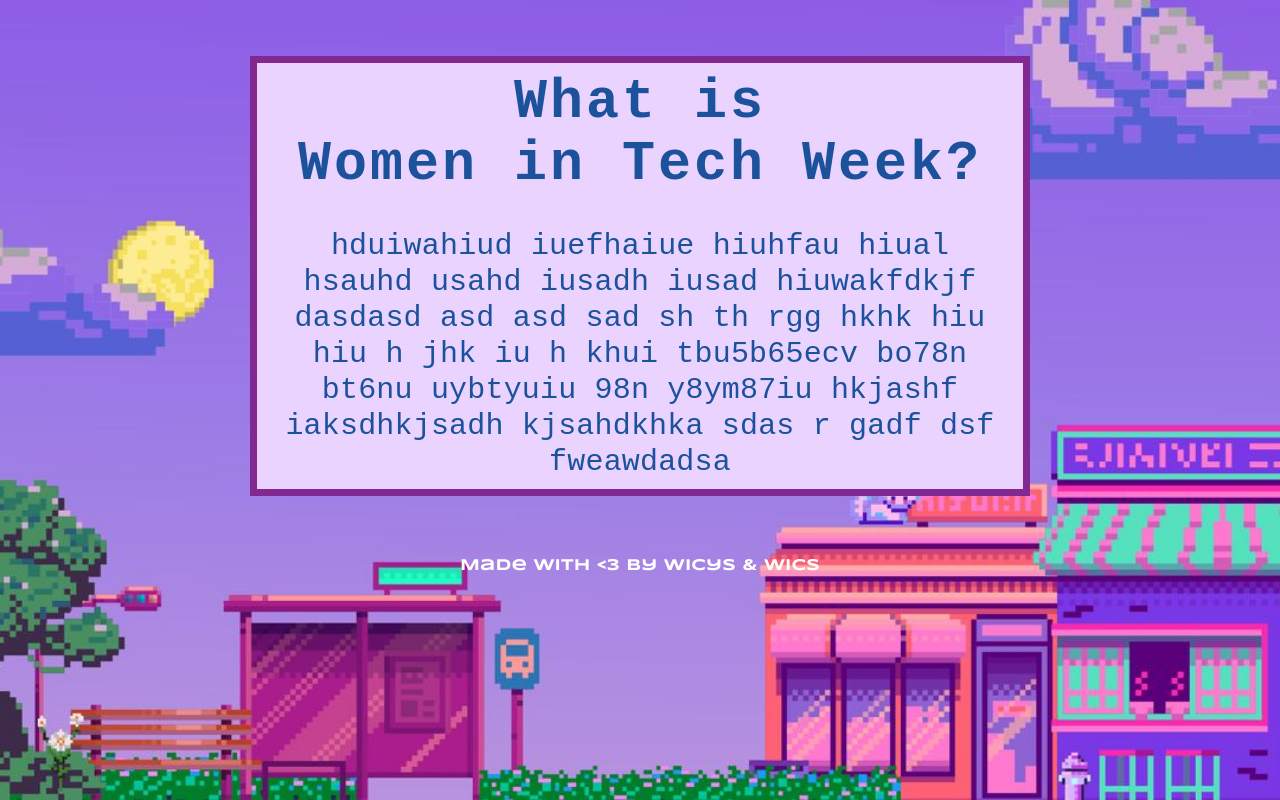
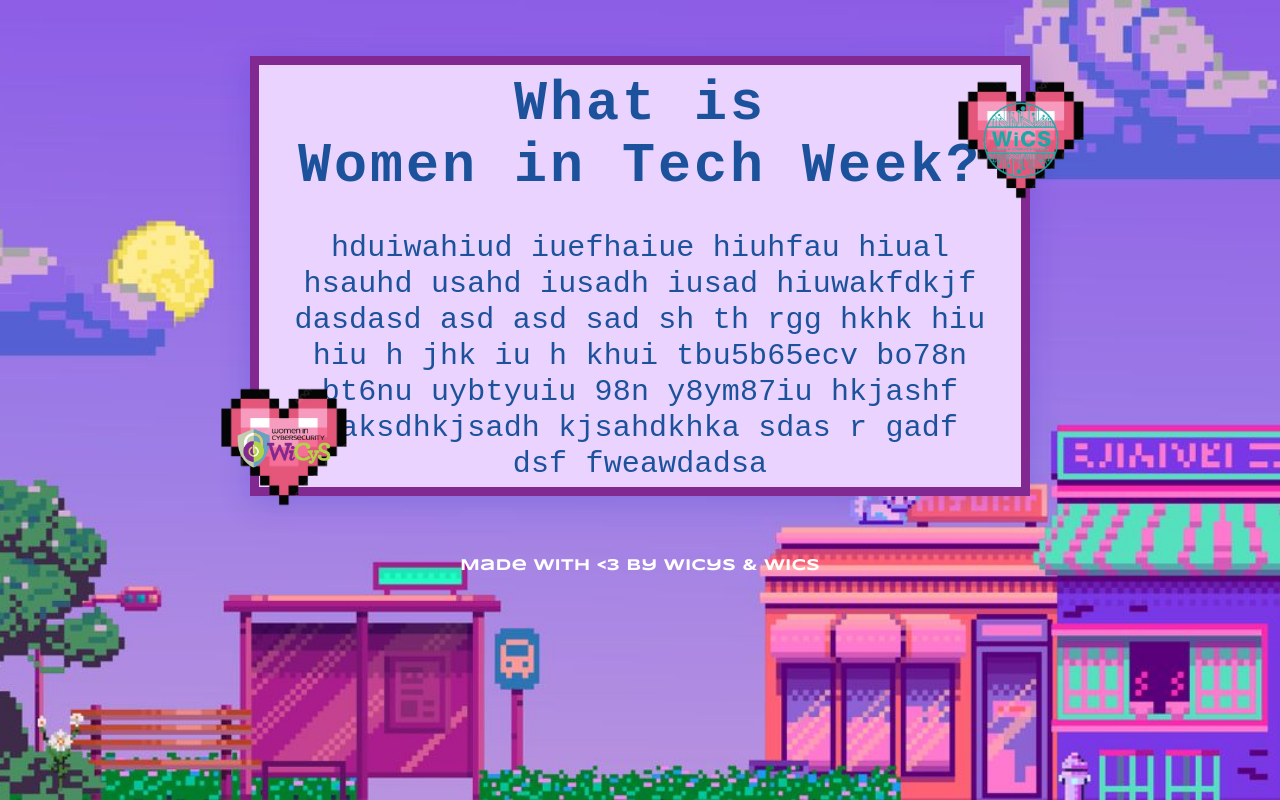
Before and after one commit to UIC-WiCyS/Women-in-Tech-Week-2026-CTF, a React (Vite) app: page /about in a window 1280 px wide. Built offline with nearby package versions, Linux system fonts and the light colour scheme; no server answers.

Commit message:
set up second layer for details

```diff
--- a/src/pages/About.jsx
+++ b/src/pages/About.jsx
@@ -1,4 +1,7 @@
 import styles from "./About.module.css";
+import heart from "../assets/heart.png";
+import wicysLogo from "../assets/WiCyS.png";
+import wicsLogo from "../assets/WiCS.png";
 
 export default function About() {
 
@@ -6,6 +9,22 @@ export default function About() {
         <div className="about">
 
             <section className={styles.aboutBody}>
+
+
+
+                <div className={styles.wicysHeart}>
+                    <img src={wicysLogo} className={styles.wicys}/>
+                    <img src={heart} className={styles.heart}/>
+                </div>
+
+                <div className={styles.wicsHeart}>
+                    <img src={wicsLogo} className={styles.wics}/>
+                    <img src={heart} className={styles.heart}/>
+                </div>
+
+
+
+
                 <h1 className={styles.question}>What is </h1>
                 <h1 className={styles.question1}> Women in Tech Week?</h1>
                 <p className={styles.answer}>hduiwahiud iuefhaiue hiuhfau hiual hsauhd usahd
--- a/src/pages/About.module.css
+++ b/src/pages/About.module.css
@@ -17,11 +17,14 @@
   width: 780px;
   max-width: 90%;
   height: 440px;
-  border: 7px solid #812990;
+  border: 9px solid #812990;
+  box-shadow: rgba(35, 35, 195, 0.2) 0px 7px 29px 0px;
   background: #EAD3FF;
   margin: 0 auto;
   margin-top: 5%;
   margin-bottom: 5%;
+
+  position: relative;
 }
 
 .question, .question1 {
@@ -57,3 +60,43 @@
   font-weight: 700;
   margin-top: auto;
 }
+
+.heart {
+  position: absolute;
+  width: 100%;
+  height: 100%;
+  object-fit: contain;
+}
+
+
+.wicysHeart {
+  position: absolute;
+  bottom: -85px;
+  left: -75px;
+  width: 200px;
+  height: 250px;
+}
+
+.wicsHeart {
+  position: absolute;
+  top: -50px;
+  right: -100px;
+  width: 200px;
+  height: 250px;
+}
+
+
+.wicys, .wics{
+  position: absolute;
+  object-fit: contain;
+  width: 100px;
+  top: 50%;
+  left: 50%;
+  transform: translate(-50%, -50%);
+  z-index: 100;
+}
+.wics{
+  width: 75px;
+  height: 75px;
+
+}
```
